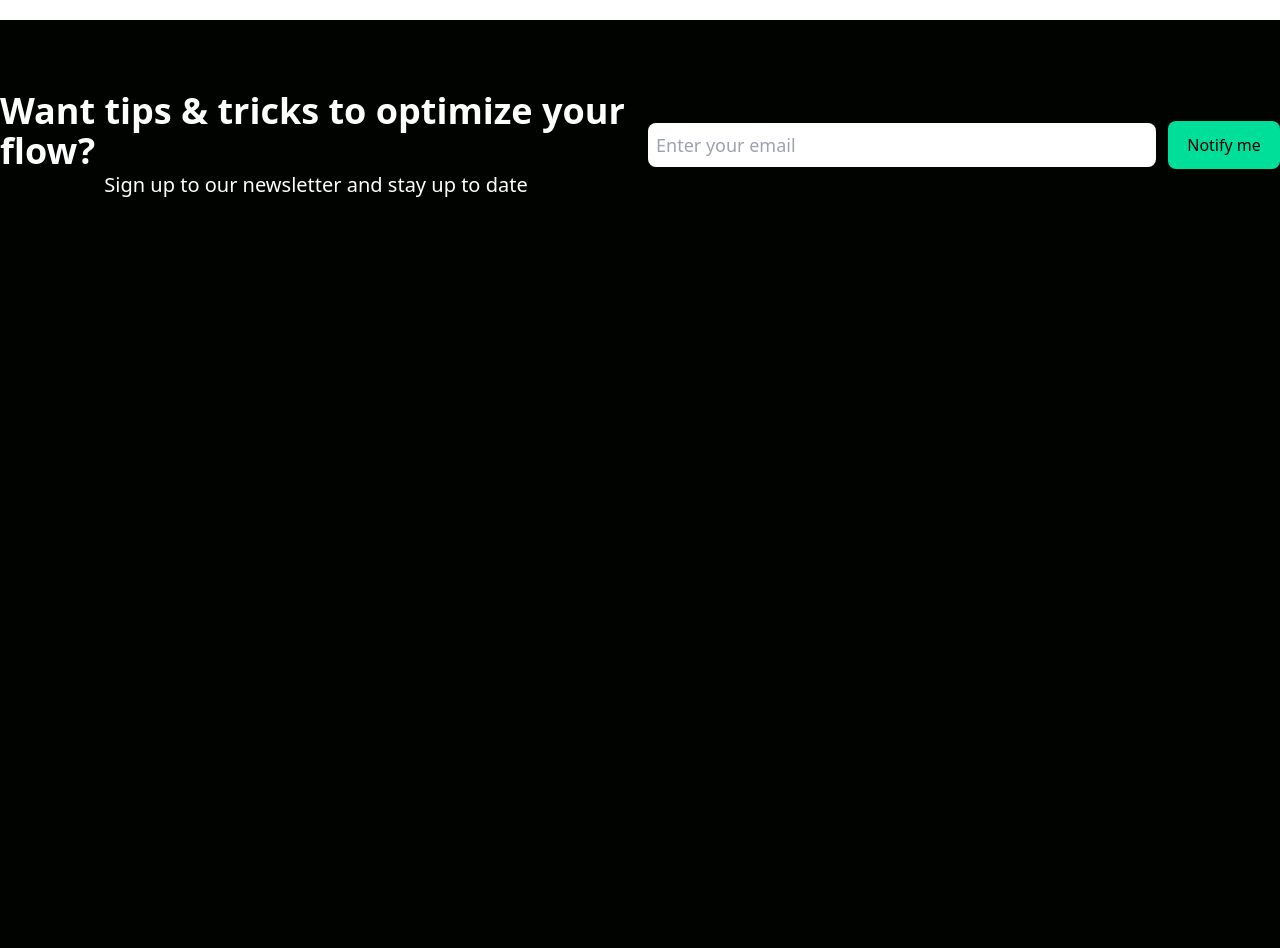
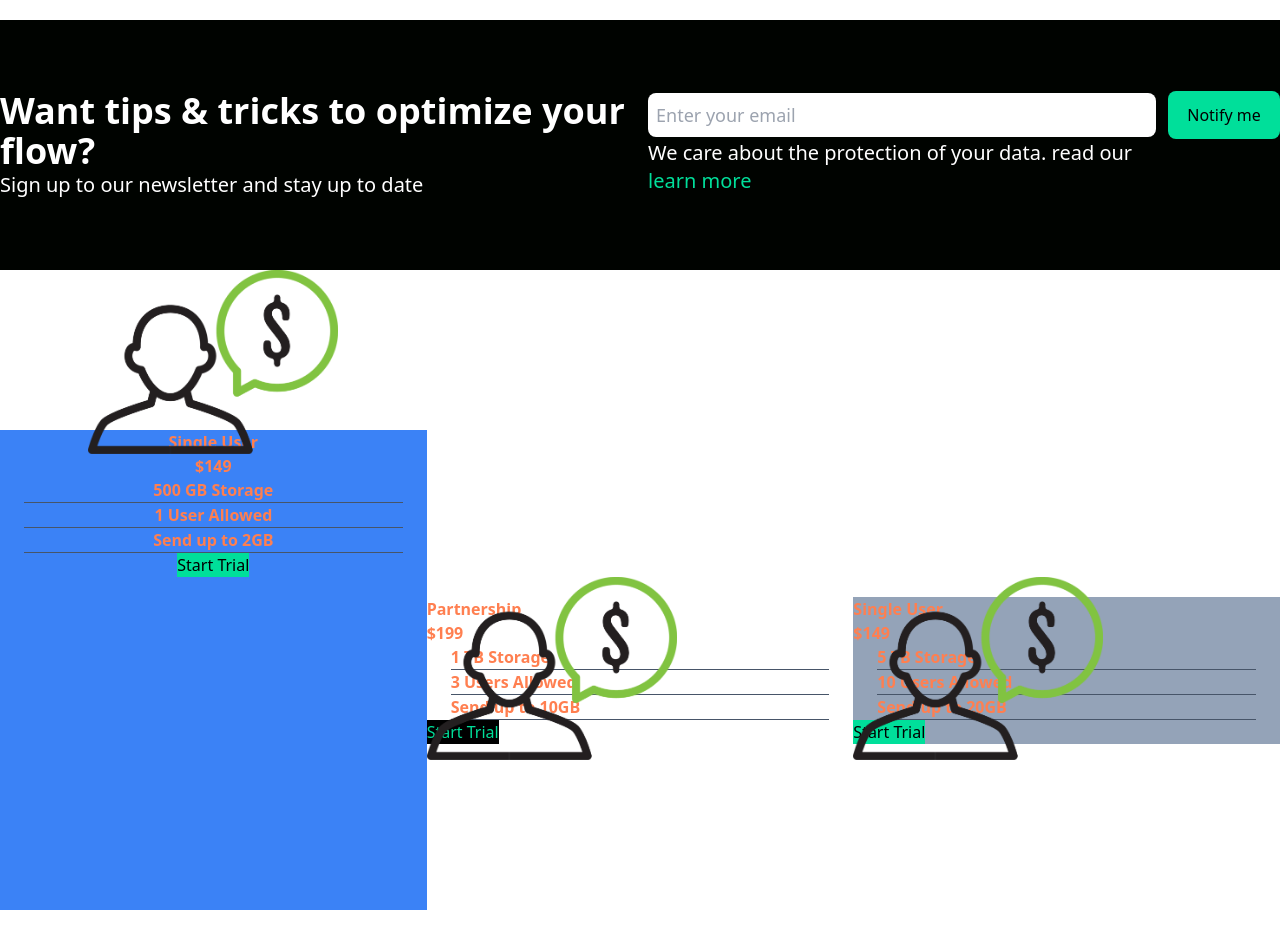
Before and after one commit to Moluno-xiii/Green-website, a React (Vite) app: page / in a window 1280 px wide. Shown: the part 1580-2528 px from the top of the page. Before the commit the page ends 1850 px from the top, so only its background shows below. Built offline with nearby package versions, Linux system fonts and the light colour scheme.

Commit message:
Started "pricing" section.

```diff
--- a/src/App.tsx
+++ b/src/App.tsx
@@ -3,6 +3,7 @@ import ContactUs from './components/ContactUs'
 import GetStarted from './components/GetStarted'
 import Hero from './components/Hero'
 import Navbar from './components/Navbar'
+import Pricing from './components/Pricing'
 
 function App() {
 
@@ -15,6 +16,7 @@ function App() {
       </div>
       <GetStarted />
       <ContactUs />
+      <Pricing />
     </div>
   )
 }
--- a/src/components/ContactUs.tsx
+++ b/src/components/ContactUs.tsx
@@ -6,19 +6,27 @@ const ContactUs: React.FC = () => {
           <h1 className="font-bold lg:text-4xl 2xl:text-6xl text-xl md:text-2xl max-xl:text-center">
             Want tips & tricks to optimize your flow?{" "}
           </h1>
-          <p className="text-sm text-center md:text-base lg:text-xl 2xl:text-4xl">
+          <p className="text-sm max-lg:text-center md:text-base lg:text-xl 2xl:text-4xl">
             Sign up to our newsletter and stay up to date
           </p>
         </div>
+        <div>
           <div className="flex max-md:flex-col justify-between">
             <input
               type="text"
               placeholder="Enter your email"
-            className="text-slate-900 bg-white py-2 text-lg rounded-lg px-2 focus:outline-none self-center flex-1 md:mr-3 2xl:py-6 2xl:text-4xl"
+              className="text-slate-900 bg-white py-2 text-lg rounded-lg px-2 focus:outline-[#00df9a] self-center flex-1 md:mr-3 2xl:py-6 2xl:text-4xl"
             />
             <button className="sm:py-3 max-md:mt-3 rounded-lg hover:bg-white hover:text-[#00df9a] duration-500 cursor-pointer text-black bg-[#00df9a] w-28 max-md:mx-auto self-center 2xl:py-6 2xl:text-4xl 2xl:w-60">
               Notify me
             </button>
+          </div>
+          <p className="max-sm:text-center xl:text-xl 2xl:text-3xl">
+            We care about the protection of your data. read our{" "}
+            <span className="hover:underline text-[#00df9a] cursor-pointer md:block">
+              learn more
+            </span>
+          </p>
         </div>
       </div>
     </section>
--- /dev/null
+++ b/src/components/Pricing.tsx
@@ -0,0 +1,51 @@
+import singleUserImg from "../assets/single.png";
+
+const Pricing: React.FC = () => {
+  return (
+    <div className=" h-[100vh]">
+      <div className="grid md:grid-cols-2 xl:grid-cols-3 mx-auto items-center bg-white h-full">
+        <div className="relative bg-blue-500 h-[60dvh] text-center  fex flex-col ites-cente">
+          <div className="absolute flex w-full justify-center top-[-10rem]">
+            <img src={singleUserImg} alt="user icon" className="w-[250px]" />
+          </div>
+          <h3 className="font-bold ">Single User</h3>
+          <h1 className="font-bold">$149</h1>
+          <ul className="font-semibold px-6">
+            <li className="border-b border-slate-600">500 GB Storage</li>
+            <li className="border-b border-slate-600">1 User Allowed</li>
+            <li className="border-b border-slate-600">Send up to 2GB</li>
+          </ul>
+          <button className="text-black bg-[#00df9a]">Start Trial</button>
+        </div>
+        <div className="relative">
+          <div className="absolute flex justify-center top-[-20px]">
+            <img src={singleUserImg} alt="user icon" className="w-[250px]" />
+          </div>
+          <h3 className="font-bold">Partnership</h3>
+          <h1 className="font-bold">$199</h1>
+          <ul className="font-semibold px-6">
+            <li className="border-b border-slate-600">1 TB Storage</li>
+            <li className="border-b border-slate-600"> 3 Users Allowed</li>
+            <li className="border-b border-slate-600">Send up to 10GB</li>
+          </ul>
+          <button className="text-[#00df9a] bg-black">Start Trial</button>
+        </div>
+        <div className="relative bg-slate-400">
+          <div className="absolute flex justify-center top-[-20px]">
+            <img src={singleUserImg} alt="user icon" className="w-[250px]" />
+          </div>
+          <h3 className="font-bold">Single User</h3>
+          <h1 className="font-bold">$149</h1>
+          <ul className="font-semibold px-6">
+            <li className="border-b border-slate-600">5 TB Storage</li>
+            <li className="border-b border-slate-600">10 Users Allowed</li>
+            <li className="border-b border-slate-600">Send up to 20GB</li>
+          </ul>
+          <button className="text-black bg-[#00df9a]">Start Trial</button>
+        </div>
+      </div>
+    </div>
+  );
+};
+
+export default Pricing;
```
Lines whose indentation alone changed are shown as unchanged.
